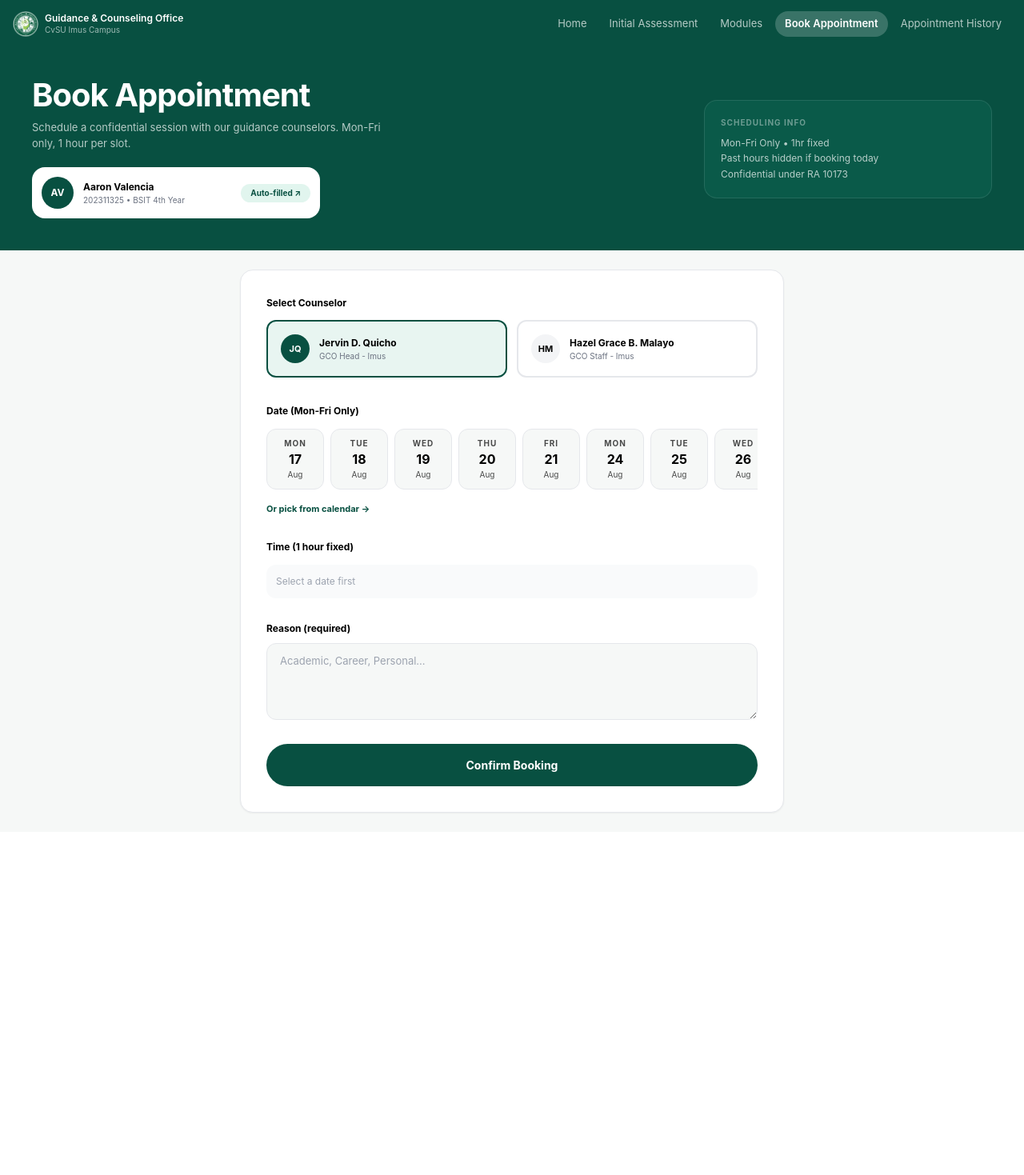
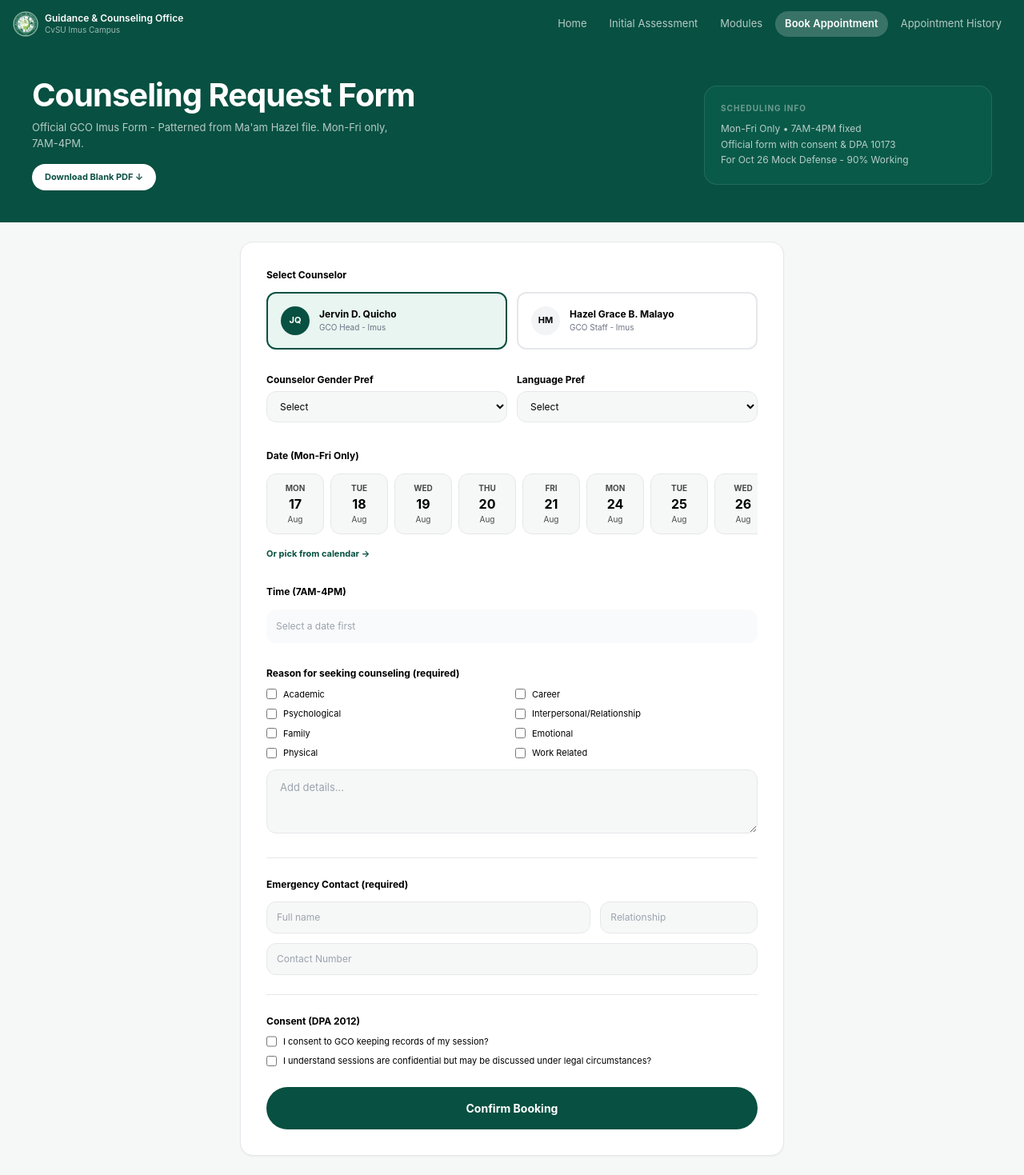
Before and after one commit to leeebisreal616/CapstoneProject2026, a React (Vite) app: page /book-appointment in a window 1280 px wide. Shown: the whole page at 80% size. Before the commit the page ends 1040 px from the top, so only its background shows below. Built offline with nearby package versions, Linux system fonts and the light colour scheme.

Commit message:
feat(student): fix counseling form download + add official GCO fields (emergency, consent) - Oct 26 ready

```diff
--- a/src/pages/BookAppointment.jsx
+++ b/src/pages/BookAppointment.jsx
@@ -10,6 +10,13 @@ export default function BookAppointment() {
   const [selectedTime, setSelectedTime] = useState('')
   const [selectedCounselor, setSelectedCounselor] = useState(0)
   const [reason, setReason] = useState('')
+  const [counselorPref, setCounselorPref] = useState('')
+  const [langPref, setLangPref] = useState('')
+  const [emergencyName, setEmergencyName] = useState('')
+  const [emergencyRel, setEmergencyRel] = useState('')
+  const [emergencyNo, setEmergencyNo] = useState('')
+  const [consent1, setConsent1] = useState(false)
+  const [consent2, setConsent2] = useState(false)
   const [loading, setLoading] = useState(false)
   const [showCalendar, setShowCalendar] = useState(false)
 
@@ -25,16 +32,28 @@ export default function BookAppointment() {
     { label: "2PM-3PM", hour24: 14 }, { label: "3PM-4PM", hour24: 15 },
   ]
 
-  const showNoticeModal = (msg, type='error') => {
-    setNoticeMsg(msg); setNoticeType(type); setShowNotice(true)
-  }
+  // FIXED DOWNLOAD - hindi na HTML
+  const handleDownload = async () => {
+    try {
+      const res = await fetch('/forms/counseling-request-form.pdf');
+      if(!res.ok) throw new Error('File not found in public/forms/');
+      const blob = await res.blob();
+      const url = window.URL.createObjectURL(blob);
+      const a = document.createElement('a');
+      a.href = url;
+      a.download = 'Counseling_Request_Form_GCO_Imus.pdf';
+      document.body.appendChild(a);
+      a.click();
+      a.remove();
+      window.URL.revokeObjectURL(url);
+    } catch (err) {
+      showNoticeModal('Ilagay mo muna PDF sa public/forms/Counseling_Request_Form_final.pdf - ' + err.message);
+    }
+  };
 
-  const isWeekend = (dateStr) => {
-    if (!dateStr) return false
-    const d = new Date(dateStr); return d.getDay()===0 || d.getDay()===6
-  }
+  const showNoticeModal = (msg, type='error') => { setNoticeMsg(msg); setNoticeType(type); setShowNotice(true) }
+  const isWeekend = (dateStr) => { if (!dateStr) return false; const d = new Date(dateStr); return d.getDay()===0 || d.getDay()===6 }
   const isToday = (dateStr) => dateStr === new Date().toISOString().split('T')[0]
-
   const getAvailableSlots = () => {
     if (!selectedDate) return []
     if (isWeekend(selectedDate)) return []
@@ -42,35 +61,35 @@ export default function BookAppointment() {
     const currentHour = new Date().getHours()
     return allSlots.filter(s => s.hour24 > currentHour)
   }
-
-  // Generate next 10 weekdays for chips
   const getNextWeekdays = () => {
     const days = []; let d = new Date()
-    while (days.length < 10) {
-      if (d.getDay()!==0 && d.getDay()!==6) days.push(new Date(d))
-      d.setDate(d.getDate()+1)
-    }
+    while (days.length < 10) { if (d.getDay()!==0 && d.getDay()!==6) days.push(new Date(d)); d.setDate(d.getDate()+1) }
     return days
   }
 
   const handleBook = async () => {
-    if (!selectedDate ||!selectedTime) { showNoticeModal("Please select both date and time to proceed."); return }
-    if (isWeekend(selectedDate)) { showNoticeModal("Cannot book on weekends - school is closed (Mon-Fri only)."); return }
-    if (!reason.trim()) { showNoticeModal("Please provide a reason for your counseling session."); return }
+    if (!selectedDate ||!selectedTime) { showNoticeModal("Please select both date and time."); return }
+    if (isWeekend(selectedDate)) { showNoticeModal("Cannot book on weekends - Mon-Fri only."); return }
+    if (!reason.trim() ||!emergencyName ||!emergencyNo) { showNoticeModal("Please complete all required fields including Emergency Contact."); return }
+    if (!consent1 ||!consent2) { showNoticeModal("You must agree to both consent statements."); return }
     setLoading(true)
     try {
       const payload = {
-        appointment_date: selectedDate, consultation_hour: selectedTime,
-        counselor_name: counselors[selectedCounselor].name, reason,
-        student_info: "Aaron Valencia - 202311325 - BSIT 4th Year", status: "Pending"
+        appointment_date: selectedDate,
+        consultation_hour: selectedTime,
+        counselor_name: counselors[selectedCounselor].name,
+        counselor_pref: counselorPref,
+        language_pref: langPref,
+        reason,
+        emergency_contact: { name: emergencyName, rel: emergencyRel, no: emergencyNo },
+        student_info: "Aaron Valencia - 202311325 - BSIT 4th Year",
+        status: "Pending"
       }
-      const res = await fetch('http://localhost:3001/api/appointments', {
-        method: 'POST', headers: { 'Content-Type': 'application/json' }, body: JSON.stringify(payload)
-      })
+      const res = await fetch('http://localhost:3001/api/appointments', { method: 'POST', headers: { 'Content-Type': 'application/json' }, body: JSON.stringify(payload) })
       const data = await res.json()
       if (!res.ok) throw new Error(data.message || 'Booking failed')
-      showNoticeModal("Your counseling appointment has been successfully booked and saved to the system.", "success")
-      setSelectedDate(''); setSelectedTime(''); setReason('')
+      showNoticeModal("Your counseling request has been successfully booked and saved to GCO databank.", "success")
+      setSelectedDate(''); setSelectedTime(''); setReason(''); setEmergencyName(''); setEmergencyRel(''); setEmergencyNo('')
     } catch (err) { showNoticeModal(err.message) } finally { setLoading(false) }
   }
 
@@ -81,23 +100,23 @@ export default function BookAppointment() {
     <div className="bg-[#f6f8f7] min-h-[calc(100vh-64px)]">
       <div className="bg-[#085041] px-6 md:px-10 py-8 md:py-10 flex flex-col lg:flex-row gap-6 lg:items-center justify-between">
         <div>
-          <h2 className="text-[32px] md:text-[40px] font-bold text-white leading-[0.95] tracking-tight">Book Appointment</h2>
-          <p className="text-[13px] text-white/70 mt-3 max-w-[460px]">Schedule a confidential session with our guidance counselors. Mon-Fri only, 1 hour per slot.</p>
-          <div className="mt-5 bg-white rounded-[16px] p-3 flex items-center gap-3 max-w-[360px]">
-            <div className="w-10 h-10 rounded-full bg-[#085041] text-white flex items-center justify-center font-bold text-[12px]">AV</div>
-            <div className="flex-1"><p className="font-bold text-[12px]">Aaron Valencia</p><p className="text-[10px] text-gray-500">202311325 • BSIT 4th Year</p></div>
-            <button onClick={() => setShowPortal(true)} className="text-[10px] bg-[#E1F5EE] text-[#085041] px-3 py-1 rounded-full font-bold">Auto-filled ↗</button>
+          <h2 className="text-[32px] md:text-[40px] font-bold text-white leading-[0.95] tracking-tight">Counseling Request Form</h2>
+          <p className="text-[13px] text-white/70 mt-3 max-w-[460px]">Official GCO Imus Form - Patterned from Ma'am Hazel file. Mon-Fri only, 7AM-4PM.</p>
+          <div className="mt-4 flex gap-2">
+            {/* ISANG BUTTON NA LANG */}
+            <button onClick={handleDownload} className="text-[11px] bg-white text-[#085041] px-4 py-2 rounded-full font-bold hover:bg-gray-100">
+              Download Blank PDF ↓
+            </button>
           </div>
         </div>
         <div className="w-full lg:w-[360px] bg-[#0a5a49] border border-white/10 rounded-2xl p-5">
           <p className="text-[10px] font-bold tracking-widest text-white/40 mb-2">SCHEDULING INFO</p>
-          <p className="text-[12px] text-white/70 leading-relaxed">Mon-Fri Only • 1hr fixed<br/>Past hours hidden if booking today<br/>Confidential under RA 10173</p>
+          <p className="text-[12px] text-white/70 leading-relaxed">Mon-Fri Only • 7AM-4PM fixed<br/>Official form with consent & DPA 10173<br/>For Oct 26 Mock Defense - 90% Working</p>
         </div>
       </div>
 
       <div className="px-4 md:px-10 py-6 max-w-[760px] mx-auto">
         <div className="bg-white border border-gray-200 rounded-2xl p-6 md:p-8 shadow-sm">
-          {/* Counselor */}
           <p className="text-[12px] font-bold">Select Counselor</p>
           <div className="grid grid-cols-2 gap-3 mt-3">
             {counselors.map((c,i)=>(
@@ -107,70 +126,46 @@ export default function BookAppointment() {
               </button>
             ))}
           </div>
-
-          {/* DATE - NEW VISUAL */}
+          <div className="mt-6 grid grid-cols-2 gap-3">
+            <div><label className="text-[12px] font-bold">Counselor Gender Pref</label><select value={counselorPref} onChange={e=>setCounselorPref(e.target.value)} className="w-full mt-1 bg-[#f6f8f7] border border-gray-200 rounded-xl px-3 py-2.5 text-[12px]"><option value="">Select</option><option>Female</option><option>Male</option></select></div>
+            <div><label className="text-[12px] font-bold">Language Pref</label><select value={langPref} onChange={e=>setLangPref(e.target.value)} className="w-full mt-1 bg-[#f6f8f7] border border-gray-200 rounded-xl px-3 py-2.5 text-[12px]"><option value="">Select</option><option>English</option><option>Filipino</option><option>English/Filipino</option></select></div>
+          </div>
           <div className="mt-7">
             <label className="text-[12px] font-bold">Date (Mon-Fri Only)</label>
-            <div className="flex gap-2 mt-3 overflow-x-auto pb-2 scrollbar-hide">
+            <div className="flex gap-2 mt-3 overflow-x-auto pb-2">
               {weekdays.map((d,i)=>{
                 const iso = d.toISOString().split('T')[0]
                 const isSel = iso===selectedDate
-                return (
-                  <button key={i} onClick={()=>{setSelectedDate(iso); setSelectedTime(''); setShowCalendar(false)}}
-                    className={`min-w-[72px] rounded-xl border px-3 py-2.5 text-center transition-all ${isSel?'bg-[#085041] text-white border-[#085041] shadow-md':'bg-[#f6f8f7] border-gray-200 hover:border-gray-300'}`}>
-                    <p className="text-[10px] font-bold uppercase tracking-widest opacity-70">{d.toLocaleDateString('en-US',{weekday:'short'})}</p>
-                    <p className="text-[16px] font-bold leading-none mt-1">{d.getDate()}</p>
-                    <p className="text-[10px] mt-1 opacity-70">{d.toLocaleDateString('en-US',{month:'short'})}</p>
-                  </button>
-                )
+                return (<button key={i} onClick={()=>{setSelectedDate(iso); setSelectedTime(''); setShowCalendar(false)}} className={`min-w-[72px] rounded-xl border px-3 py-2.5 text-center ${isSel?'bg-[#085041] text-white border-[#085041]':'bg-[#f6f8f7] border-gray-200'}`}><p className="text-[10px] font-bold uppercase opacity-70">{d.toLocaleDateString('en-US',{weekday:'short'})}</p><p className="text-[16px] font-bold leading-none mt-1">{d.getDate()}</p><p className="text-[10px] mt-1 opacity-70">{d.toLocaleDateString('en-US',{month:'short'})}</p></button>)
               })}
             </div>
-            <button onClick={()=>setShowCalendar(!showCalendar)} className="text-[11px] text-[#085041] font-bold mt-2 hover:underline">Or pick from calendar →</button>
-
-            {showCalendar && (
-              <div className="mt-3 bg-[#f6f8f7] border border-gray-200 rounded-xl p-3">
-                <input type="date" value={selectedDate} onChange={e=>{
-                  const val=e.target.value
-                  if(isWeekend(val)){ showNoticeModal("Weekends are closed. Mon-Fri only."); return }
-                  setSelectedDate(val); setSelectedTime(''); setShowCalendar(false)
-                }} min={new Date().toISOString().split('T')[0]} className="w-full bg-white border rounded-lg px-3 py-2.5 text-[13px]"/>
-              </div>
-            )}
+            <button onClick={()=>setShowCalendar(!showCalendar)} className="text-[11px] text-[#085041] font-bold mt-2">Or pick from calendar →</button>
+            {showCalendar && <div className="mt-3 bg-[#f6f8f7] border rounded-xl p-3"><input type="date" value={selectedDate} onChange={e=>{const val=e.target.value; if(isWeekend(val)){showNoticeModal("Weekends closed."); return} setSelectedDate(val); setSelectedTime(''); setShowCalendar(false)}} min={new Date().toISOString().split('T')[0]} className="w-full bg-white border rounded-lg px-3 py-2.5 text-[13px]"/></div>}
           </div>
-
-          {/* TIME - NEW VISUAL PILLS */}
           <div className="mt-6">
-            <label className="text-[12px] font-bold">Time (1 hour fixed)</label>
-            {!selectedDate? <p className="text-[12px] text-gray-400 mt-3 bg-gray-50 p-3 rounded-xl">Select a date first</p> :
-              availableSlots.length===0? <p className="text-[12px] text-red-600 mt-3 bg-red-50 p-3 rounded-xl">No slots left today.</p> :
-              <div className="grid grid-cols-2 md:grid-cols-4 gap-2.5 mt-3">
-                {availableSlots.map((t,i)=>(
-                  <button key={i} onClick={()=>setSelectedTime(t.label)} className={`py-3 rounded-xl border text-[12px] font-bold transition-all ${selectedTime===t.label?'bg-[#085041] text-white border-[#085041] shadow':'bg-white border-gray-200 hover:border-[#085041]/30'}`}>{t.label}</button>
-                ))}
-              </div>
-            }
+            <label className="text-[12px] font-bold">Time (7AM-4PM)</label>
+            {!selectedDate? <p className="text-[12px] text-gray-400 mt-3 bg-gray-50 p-3 rounded-xl">Select a date first</p> : availableSlots.length===0? <p className="text-[12px] text-red-600 mt-3 bg-red-50 p-3 rounded-xl">No slots left today.</p> : <div className="grid grid-cols-2 md:grid-cols-4 gap-2.5 mt-3">{availableSlots.map((t,i)=>(<button key={i} onClick={()=>setSelectedTime(t.label)} className={`py-3 rounded-xl border text-[12px] font-bold ${selectedTime===t.label?'bg-[#085041] text-white border-[#085041]':'bg-white border-gray-200'}`}>{t.label}</button>))}</div>}
           </div>
-
-          <div className="mt-6">
-            <label className="text-[12px] font-bold">Reason (required)</label>
-            <textarea value={reason} onChange={e=>setReason(e.target.value)} placeholder="Academic, Career, Personal..." className="w-full mt-2 bg-[#f6f8f7] border border-gray-200 rounded-xl px-4 py-3 text-[13px] h-24 focus:bg-white focus:border-[#085041]/30 outline-none"/>
+          <div className="mt-6"><label className="text-[12px] font-bold">Reason for seeking counseling (required)</label><div className="grid grid-cols-2 gap-2 mt-2 text-[11px]">{["Academic","Career","Psychological","Interpersonal/Relationship","Family","Emotional","Physical","Work Related"].map(r=><label key={r} className="flex gap-2 items-center"><input type="checkbox" onChange={e=>{if(e.target.checked) setReason(prev=> prev? prev+", "+r : r)}}/> {r}</label>)}</div><textarea value={reason} onChange={e=>setReason(e.target.value)} placeholder="Add details..." className="w-full mt-3 bg-[#f6f8f7] border border-gray-200 rounded-xl px-4 py-3 text-[13px] h-20"/></div>
+          <div className="mt-6 border-t pt-6">
+            <p className="text-[12px] font-bold">Emergency Contact (required)</p>
+            <div className="grid grid-cols-1 md:grid-cols-3 gap-3 mt-3">
+              <div className="md:col-span-2"><input value={emergencyName} onChange={e=>setEmergencyName(e.target.value)} placeholder="Full name" className="w-full bg-[#f6f8f7] border rounded-xl px-3 py-2.5 text-[12px]"/></div>
+              <div><input value={emergencyRel} onChange={e=>setEmergencyRel(e.target.value)} placeholder="Relationship" className="w-full bg-[#f6f8f7] border rounded-xl px-3 py-2.5 text-[12px]"/></div>
+              <div className="md:col-span-3"><input value={emergencyNo} onChange={e=>setEmergencyNo(e.target.value)} placeholder="Contact Number" className="w-full bg-[#f6f8f7] border rounded-xl px-3 py-2.5 text-[12px]"/></div>
+            </div>
           </div>
-
-          <button onClick={handleBook} disabled={loading} className="w-full mt-6 bg-[#085041] text-white font-bold py-4 rounded-full text-[14px] hover:bg-[#0a5a49] transition-all active:scale-[0.98]">
-            {loading?'Booking...':'Confirm Booking'}
-          </button>
+          <div className="mt-6 border-t pt-6 space-y-2">
+            <p className="text-[12px] font-bold">Consent (DPA 2012)</p>
+            <label className="flex gap-2 text-[11px]"><input type="checkbox" checked={consent1} onChange={e=>setConsent1(e.target.checked)}/> I consent to GCO keeping records of my session?</label>
+            <label className="flex gap-2 text-[11px]"><input type="checkbox" checked={consent2} onChange={e=>setConsent2(e.target.checked)}/> I understand sessions are confidential but may be discussed under legal circumstances?</label>
+          </div>
+          <button onClick={handleBook} disabled={loading} className="w-full mt-6 bg-[#085041] text-white font-bold py-4 rounded-full text-[14px]">{loading?'Booking...':'Confirm Booking'}</button>
         </div>
       </div>
-
-      {/* MODAL - NEW BRAND VIBE */}
       {showNotice && (
         <div className="fixed inset-0 bg-black/40 backdrop-blur-sm flex items-center justify-center z-[9999] p-4">
-          <div className="bg-white rounded-[20px] p-6 max-w-[360px] w-full shadow-[0_20px_60px_rgba(0,0,0,0.15)] border border-gray-100 animate-[scaleIn_0.2s_ease]">
-            <div className={`w-10 h-10 rounded-full flex items-center justify-center ${noticeType==='success'?'bg-[#E1F5EE] text-[#085041]':'bg-amber-100 text-amber-700'}`}>{noticeType==='success'?'✓':'!'}</div>
-            <h3 className="font-bold text-[16px] mt-4 text-gray-900">{noticeType==='success'?'Booked Successfully':'Notice'}</h3>
-            <p className="text-[13px] text-gray-600 mt-2 leading-relaxed">{noticeMsg}</p>
-            <button onClick={()=>setShowNotice(false)} className="w-full mt-5 py-3 rounded-full bg-[#085041] text-white font-bold text-[13px] hover:bg-[#0a5a49]">Got it</button>
-          </div>
+          <div className="bg-white rounded-[20px] p-6 max-w-[360px] w-full shadow border border-gray-100"><div className={`w-10 h-10 rounded-full flex items-center justify-center ${noticeType==='success'?'bg-[#E1F5EE] text-[#085041]':'bg-amber-100 text-amber-700'}`}>{noticeType==='success'?'✓':'!'}</div><h3 className="font-bold text-[16px] mt-4">{noticeType==='success'?'Booked Successfully':'Notice'}</h3><p className="text-[13px] text-gray-600 mt-2">{noticeMsg}</p><button onClick={()=>setShowNotice(false)} className="w-full mt-5 py-3 rounded-full bg-[#085041] text-white font-bold text-[13px]">Got it</button></div>
         </div>
       )}
       <CvsuPortalModal open={showPortal} onClose={()=>setShowPortal(false)} />
```
